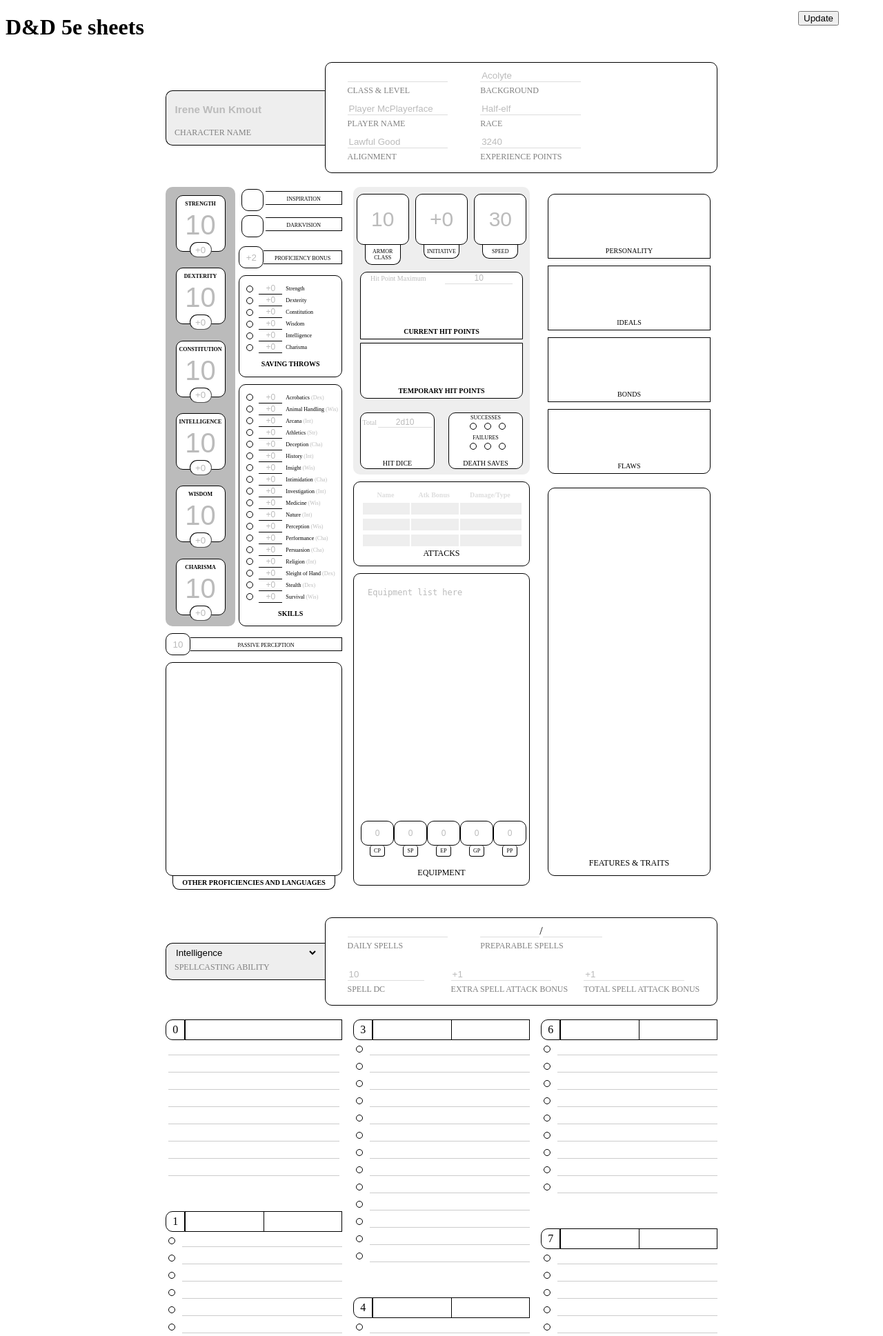
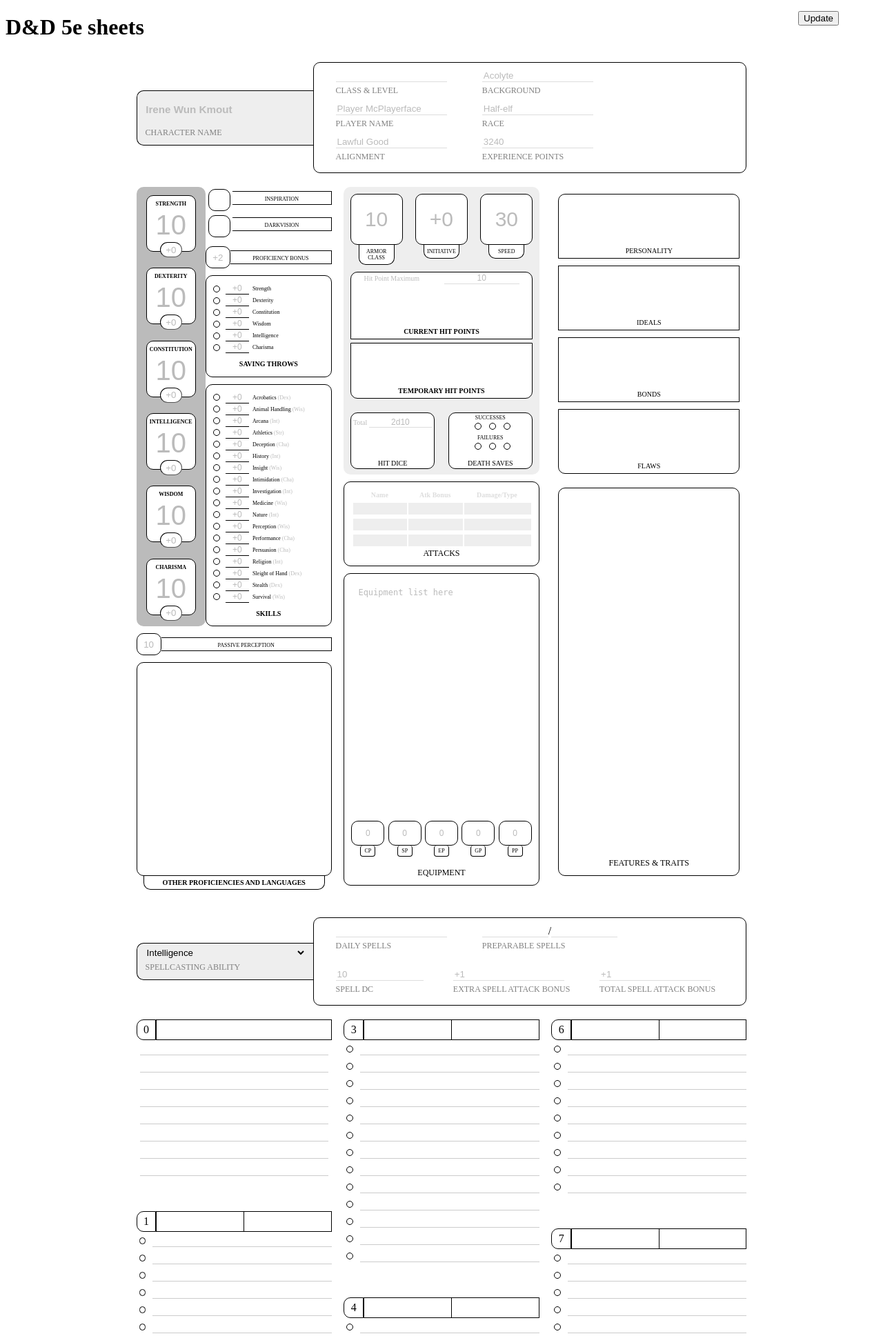
Before and after one commit to brouberol/5esheets, a Flask app: template 5esheets/templates/sheet.html in a window 1280 px wide. Shown: the top 1937 px of the page at 69% size. Run offline with Flask 3, Linux system fonts and the light colour scheme; the template is opened without the code that fills it, so the values that code supplies are empty.

Commit message:
Always display on 70% of the screen

```diff
--- a/5esheets/static/css/style.css
+++ b/5esheets/static/css/style.css
@@ -30,7 +30,7 @@ div.box {
 }
 
 form.charsheet {
-  width: 800px;
+  width: 70%;
   right: 0;
   left: 0;
   margin-right: auto;
@@ -40,9 +40,15 @@ form.charsheet {
   flex-direction: column;
 }
 
+section.attributes > div:nth-child(1){
+  width: 30%;
+}
+section.attributes > div:nth-child(2){
+  width: 65%;
+}
+
 @media screen and (min-width: 2000px) {
   form.charsheet {
-    width: 2000px;
     flex-direction: row;
   }
   div#character {
```
